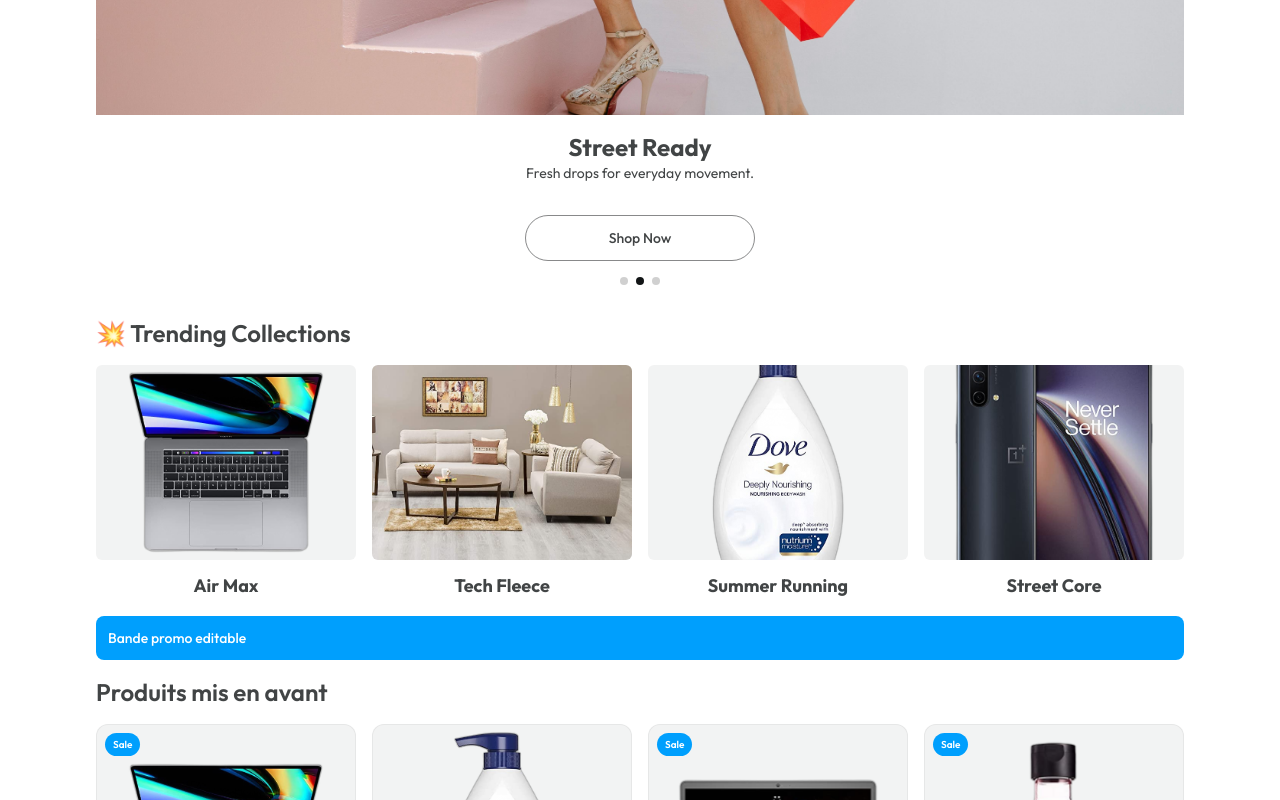
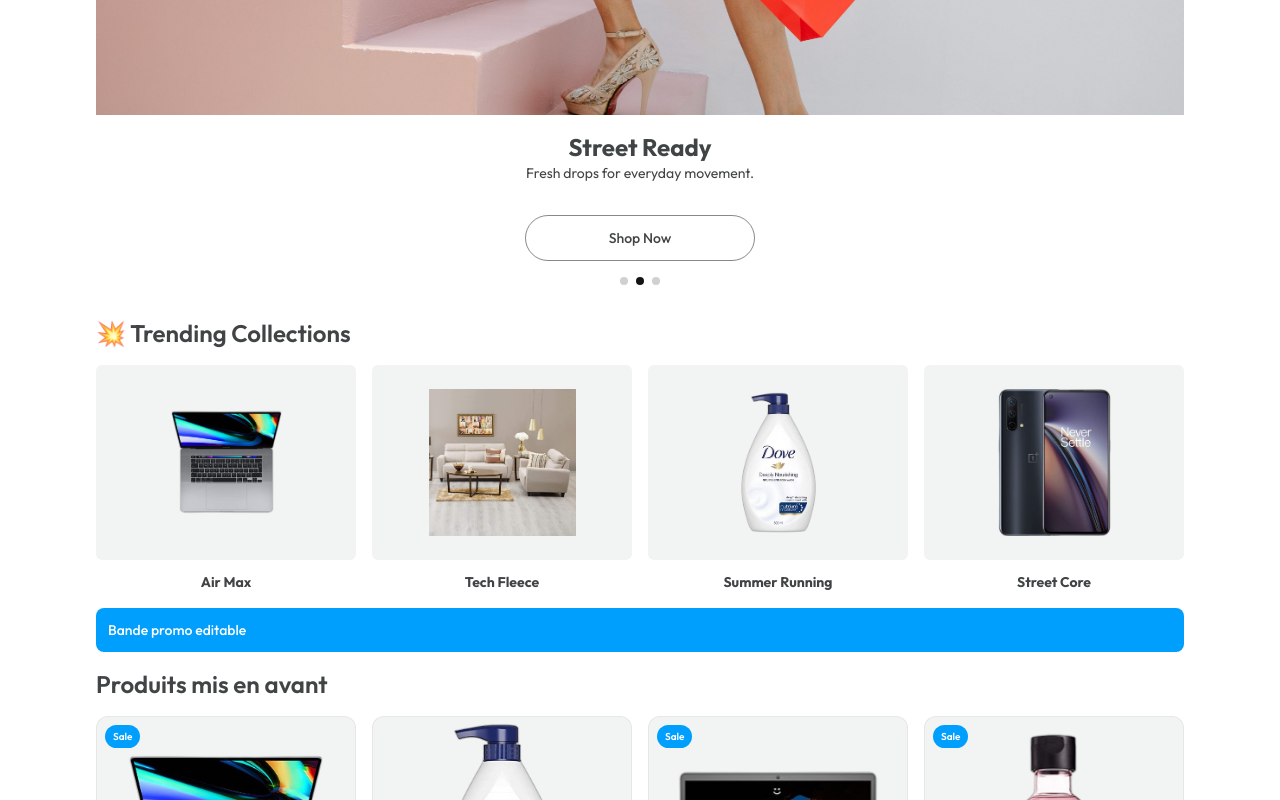
Before and after one commit to twocoderz/ecom.saas, a React (Vite) app: page / in a window 1280 px wide. Shown: the part 503-1303 px from the top of the page. Built offline with nearby package versions, Linux system fonts and the light colour scheme.

Commit message:
adjustments

```diff
--- a/src/shared/components/merchandising/BrandTile.tsx
+++ b/src/shared/components/merchandising/BrandTile.tsx
@@ -1,7 +1,10 @@
 /**
  * Brand shortcut tile.
- * JD mapping: "shop by brand" blocks.
  */
-export function BrandTile({ brand }: { brand: string }) {
-  return <article className="rounded-xl border border-black/10 p-4 font-medium">{brand}</article>
+export function BrandTile() {
+  return (
+    <div className="bg-black-5 p-6 flex items-center justify-center">
+      <img src="/images/brand/nike" alt="" />
+    </div>
+  );
 }
--- a/src/shared/components/merchandising/TrendingCollection.tsx
+++ b/src/shared/components/merchandising/TrendingCollection.tsx
@@ -16,15 +16,15 @@
   return (
     <article className="flex flex-col items-center gap-3">
       <Link to={to} className="w-full" aria-label={`Voir ${name}`}>
-        <div className="aspect-4/3 overflow-hidden rounded-md bg-black/5">
+        <div className="aspect-4/3 overflow-hidden py-6 rounded-md bg-black/5">
           <img
             src={imageSrc}
             alt={imageAlt}
-            className="h-full w-full object-cover"
+            className="h-full w-full object-contain"
           />
         </div>
       </Link>
-      <h3 className="text-center text-lg font-bold text-black-80">{name}</h3>
+      <h3 className="text-center text-sm font-bold text-black-80">{name}</h3>
     </article>
   );
 }
```
